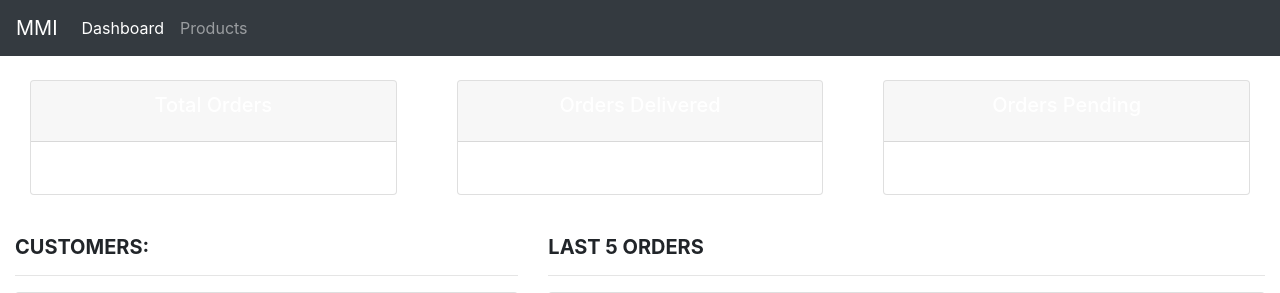
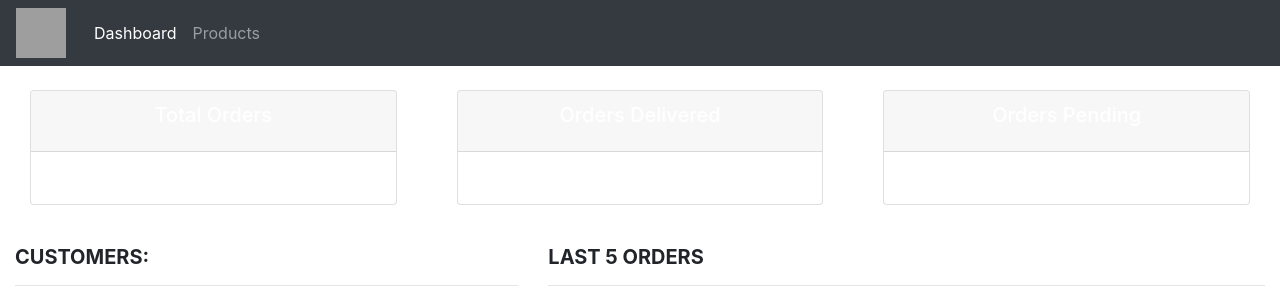
Before and after one commit to beingabeer/MMI-CRM, a Django app: page / in a window 1280 px wide. Shown: the top 293 px of the page. Run offline with Django 3.2, Linux system fonts and the light colour scheme; some libraries are stand-ins or nearby versions; grey boxes are pictures that could not be loaded.

Commit message:
updated navbar

```diff
--- a/src/templates/navbar.html
+++ b/src/templates/navbar.html
@@ -1,5 +1,6 @@
+{% load static %}
 <nav class="navbar navbar-expand-lg navbar-dark bg-dark">
-    <a class="navbar-brand" href="#">MMI</a>
+    <img style="height:50px;width: 50px; margin-right: 20px;" src="{% static 'images/circle-cropped.png' %}" alt="">
     <button class="navbar-toggler" type="button" data-toggle="collapse" data-target="#navbarNav"
         aria-controls="navbarNav" aria-expanded="false" aria-label="Toggle navigation">
         <span class="navbar-toggler-icon"></span>
```
